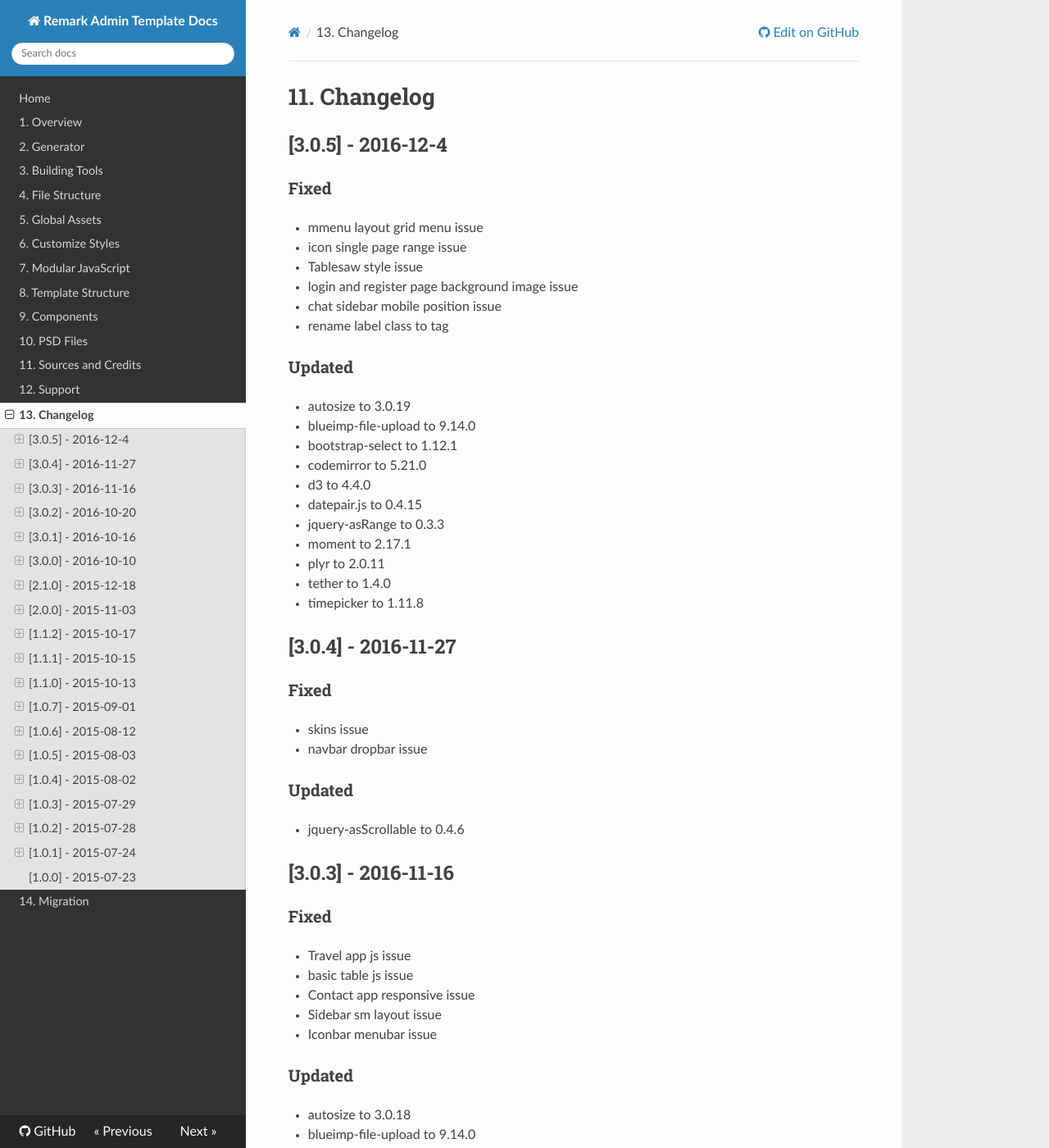
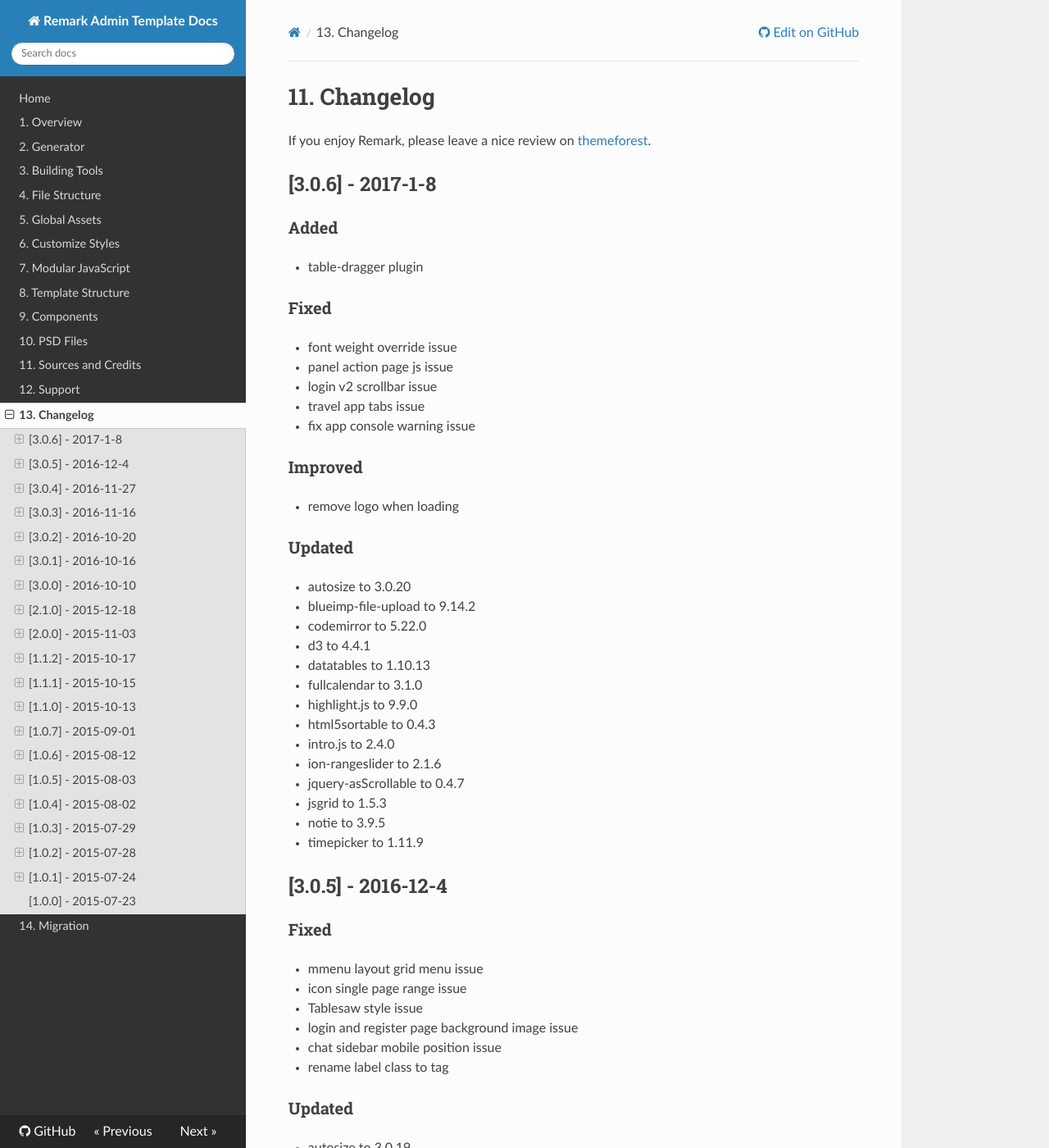
Before and after one commit to thecreation/remark-docs, an MkDocs documentation site: the page built from docs/changelog.md, in a window 1280 px wide and 1400 px high. Shown: the whole window at 82% size. Built offline with MkDocs 1.6.1, drawn with Linux system fonts in a browser that asks for light colours; nearby versions of some CDN libraries; old or Windows-style settings are respelled for this version of MkDocs.

Commit message:
commit message

```diff
--- a/docs/changelog.md
+++ b/docs/changelog.md
@@ -1,4 +1,37 @@
 #11. Changelog
+
+If you enjoy Remark, please leave a nice review on [themeforest](https://themeforest.net/downloads).
+
+[3.0.6] - 2017-1-8
+--------------------
+### Added
+- table-dragger plugin
+
+### Fixed
+- font weight override issue
+- panel action page js issue
+- login v2 scrollbar issue
+- travel app tabs issue
+- fix app console warning issue
+
+### Improved
+- remove logo when loading
+
+### Updated
+- autosize to 3.0.20
+- blueimp-file-upload to 9.14.2
+- codemirror to 5.22.0
+- d3 to 4.4.1
+- datatables to 1.10.13
+- fullcalendar to 3.1.0
+- highlight.js to 9.9.0
+- html5sortable to 0.4.3
+- intro.js to 2.4.0
+- ion-rangeslider to 2.1.6
+- jquery-asScrollable to 0.4.7
+- jsgrid to 1.5.3
+- notie to 3.9.5
+- timepicker to 1.11.9
 
 [3.0.5] - 2016-12-4
 --------------------
```
Also changed, not shown: docs/credits.md (+14 -13 lines), resources.json (+23 -23 lines).
